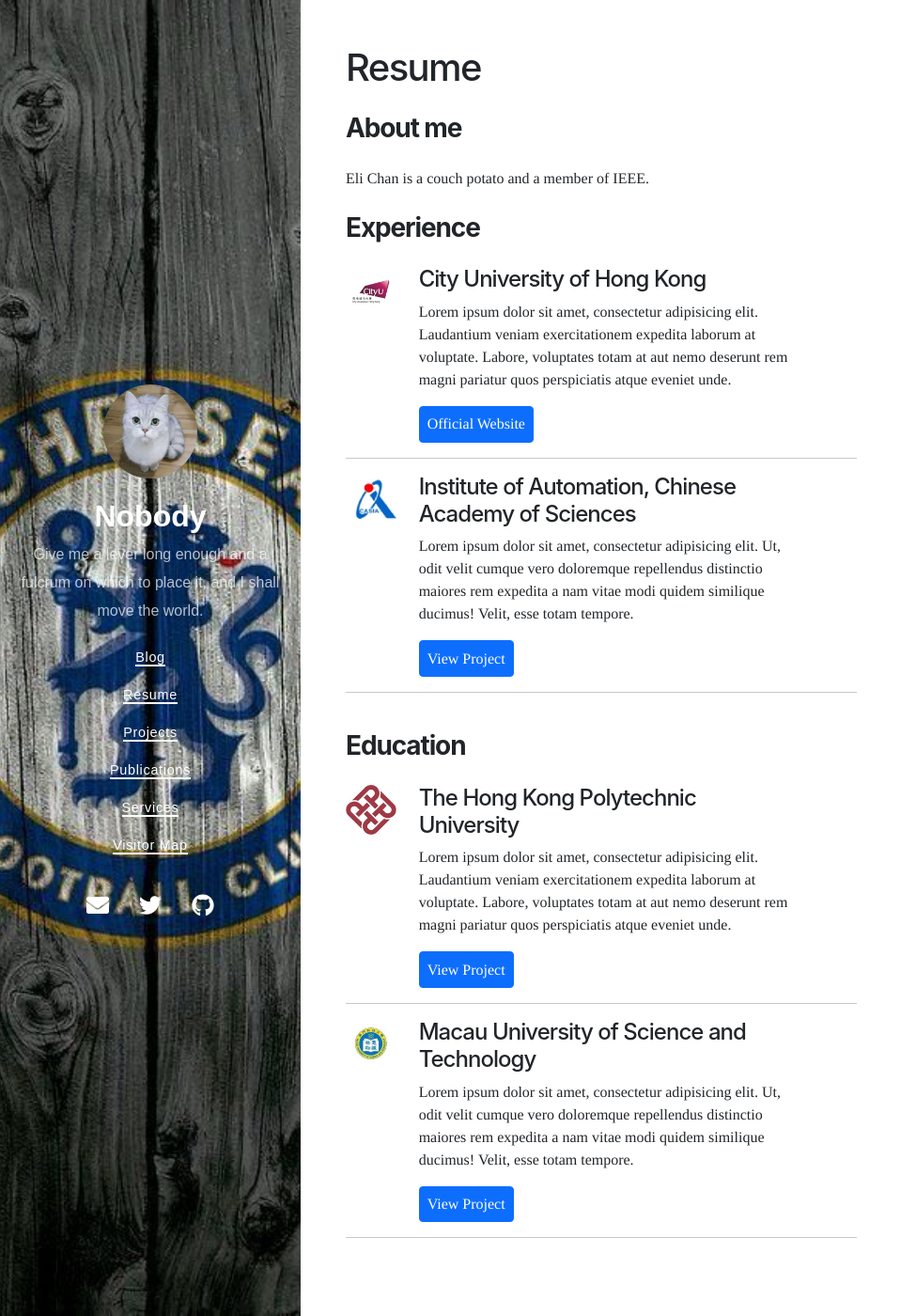
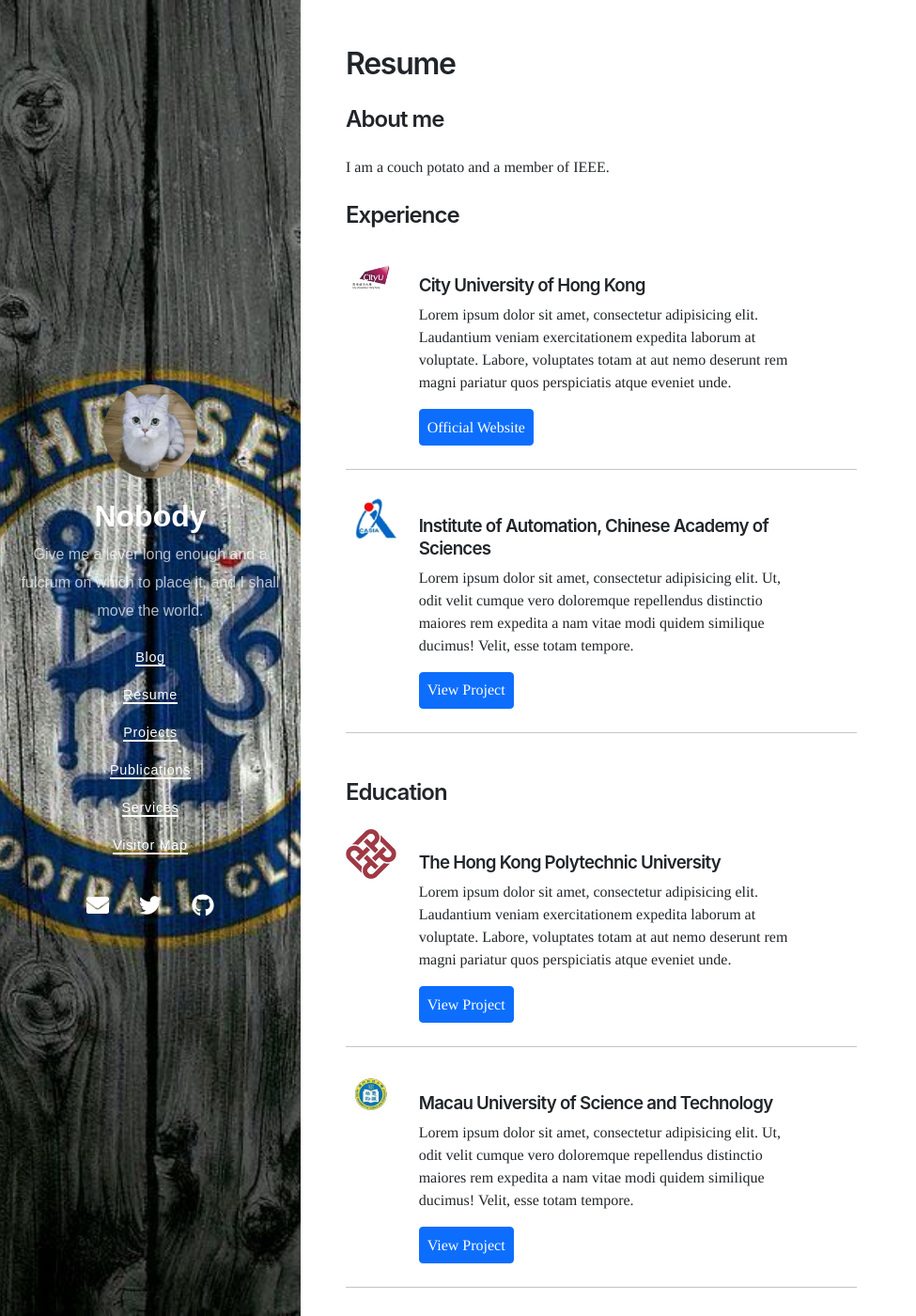
Before and after one commit to elichan5168/eli5168.github.io, a Jekyll site: the page built from md/Resume.md, in a window 1280 px wide and 1400 px high. Shown: the whole window at 94% size, without its empty margins (0-975 px from the left). Built offline with Jekyll 4.4.1, drawn with Linux system fonts in a browser that asks for light colours; nearby versions of some CDN libraries.

Commit message:
Add files via upload

```diff
--- a/assets/editor.css
+++ b/assets/editor.css
@@ -1,22 +1,3 @@
-/*
-Copyright 2017 Ziadin Givan
-
-Licensed under the Apache License, Version 2.0 (the "License");
-you may not use this file except in compliance with the License.
-You may obtain a copy of the License at
-
-   http://www.apache.org/licenses/LICENSE-2.0
-
-Unless required by applicable law or agreed to in writing, software
-distributed under the License is distributed on an "AS IS" BASIS,
-WITHOUT WARRANTIES OR CONDITIONS OF ANY KIND, either express or implied.
-See the License for the specific language governing permissions and
-limitations under the License.
-
-https://github.com/givanz/VvvebJs
-*/
-
-
 /* html {
   font-size: 14px; } */
 *,
@@ -49,7 +30,7 @@ hr {
 hr:not([size]) {
   height: 1px; }
 
-h1, .h1, h2, .h2, h3, .h3, h4, .h4, h5, .h5, h6, .h6 {
+/* h1, .h1, h2, .h2, h3, .h3, h4, .h4, h5, .h5, h6, .h6 {
   margin-top: 0;
   margin-bottom: 0.5rem;
   font-weight: 500;
@@ -87,7 +68,76 @@ h6, .h6 {
 
 p {
   margin-top: 0;
-  margin-bottom: 1rem; }
+  margin-bottom: 1rem; } */
+
+
+/*the same setting as other markdown pages*/
+  h1, h2, h3, h4, h5, h6 {
+    margin-bottom: .5rem;
+    font-weight: 600;
+    line-height: 1.25;
+    letter-spacing: -0.04em;
+    color: var(--heading-color);
+  }
+
+  h1 {
+    font-size: 2rem;
+  }
+
+  h2 {
+    margin-top: 2rem;
+    font-size: 1.5rem;
+  }
+
+  h3 {
+    margin-top: 1.5rem;
+    font-size: 1.17rem;
+  }
+
+  h4 {
+    margin-top: 1rem;
+    font-size: 1.12rem;
+  }
+
+  h5 {
+    margin-top: 1rem;
+    font-size: .83rem;
+  }
+
+  h6 {
+    margin-top: 1rem;
+    font-size: .75rem;
+  }
+
+  p {
+    margin-top: 0;
+    margin-bottom: 1rem;
+    -webkit-hyphens: auto;
+        -ms-hyphens: auto;
+            hyphens: auto;
+  }
+
+  ul, ol, dl {
+    margin-top: 0;
+    margin-bottom: 1rem;
+  }
+
+  dt {
+    font-weight: bold;
+  }
+
+  dd {
+    margin-bottom: .5rem;
+  }
+
+  hr {
+    position: relative;
+    margin: var(--spacer-2) 0;
+    border: 0;
+    border-top: 1px solid var(--border-color);
+  }
+/*********************************************/
+
 
 a {
   color: #0d6efd;
--- a/md/Resume.md
+++ b/md/Resume.md
@@ -7,13 +7,13 @@ title: Resume
 <!-- Bootstrap core CSS -->
 <link href="{{ site.baseurl }}/assets/editor.css" rel="stylesheet">
 
-<h3 class="my-4"><b>About me</b></h3>
-Eli Chan is a couch potato and a member of IEEE.
+<h2 class="my-4">About me</h2>
+I am a couch potato and a member of IEEE.
 
 <section data-name="portfolion-one-column">
     <div class="container">
       <!-- Page Heading -->
-      <h3 class="my-4"><b>Experience</b></h3>
+      <h2 class="my-4">Experience</h2>
       <!-- Project One -->
       <div class="row">
         <div class="  col-md-2">
@@ -22,7 +22,7 @@ Eli Chan is a couch potato and a member of IEEE.
           </a>
         </div>
         <div class="  col-md-9">
-          <h4>City University of Hong Kong</h4>
+          <h3>City University of Hong Kong</h3>
           <p>Lorem ipsum dolor sit amet, consectetur adipisicing elit. Laudantium veniam exercitationem expedita laborum at voluptate. Labore, voluptates totam at aut nemo deserunt rem magni pariatur quos perspiciatis atque eveniet unde.</p>
           <a class="btn btn-primary" href="#">Official Website</a>
         </div>
@@ -37,7 +37,7 @@ Eli Chan is a couch potato and a member of IEEE.
           </a>
         </div>
         <div class=" col-md-9">
-          <h4>Institute of Automation, Chinese Academy of Sciences</h4>
+          <h3>Institute of Automation, Chinese Academy of Sciences</h3>
           <p>Lorem ipsum dolor sit amet, consectetur adipisicing elit. Ut, odit velit cumque vero doloremque repellendus distinctio maiores rem expedita a nam vitae modi quidem similique ducimus! Velit, esse totam tempore.</p>
           <a class="btn btn-primary" href="#">View Project</a>
         </div>
@@ -63,7 +63,7 @@ Eli Chan is a couch potato and a member of IEEE.
 </section><section data-name="portfolion-one-column">
     <div class="container">
       <!-- Page Heading -->
-      <h3 class="my-4"><b>Education</b></h3>
+      <h2 class="my-4">Education</h2>
       <!-- Project One -->
       <div class="row">
         <div class="  col-md-2">
@@ -72,7 +72,7 @@ Eli Chan is a couch potato and a member of IEEE.
           </a>
         </div>
         <div class="  col-md-9">
-          <h4>The Hong Kong Polytechnic University</h4>
+          <h3>The Hong Kong Polytechnic University</h3>
           <p>Lorem ipsum dolor sit amet, consectetur adipisicing elit. Laudantium veniam exercitationem expedita laborum at voluptate. Labore, voluptates totam at aut nemo deserunt rem magni pariatur quos perspiciatis atque eveniet unde.</p>
           <a class="btn btn-primary" href="#">View Project</a>
         </div>
@@ -87,7 +87,7 @@ Eli Chan is a couch potato and a member of IEEE.
           </a>
         </div>
         <div class=" col-md-9">
-          <h4>Macau University of Science and Technology</h4>
+          <h3>Macau University of Science and Technology</h3>
           <p>Lorem ipsum dolor sit amet, consectetur adipisicing elit. Ut, odit velit cumque vero doloremque repellendus distinctio maiores rem expedita a nam vitae modi quidem similique ducimus! Velit, esse totam tempore.</p>
           <a class="btn btn-primary" href="#">View Project</a>
         </div>
```
